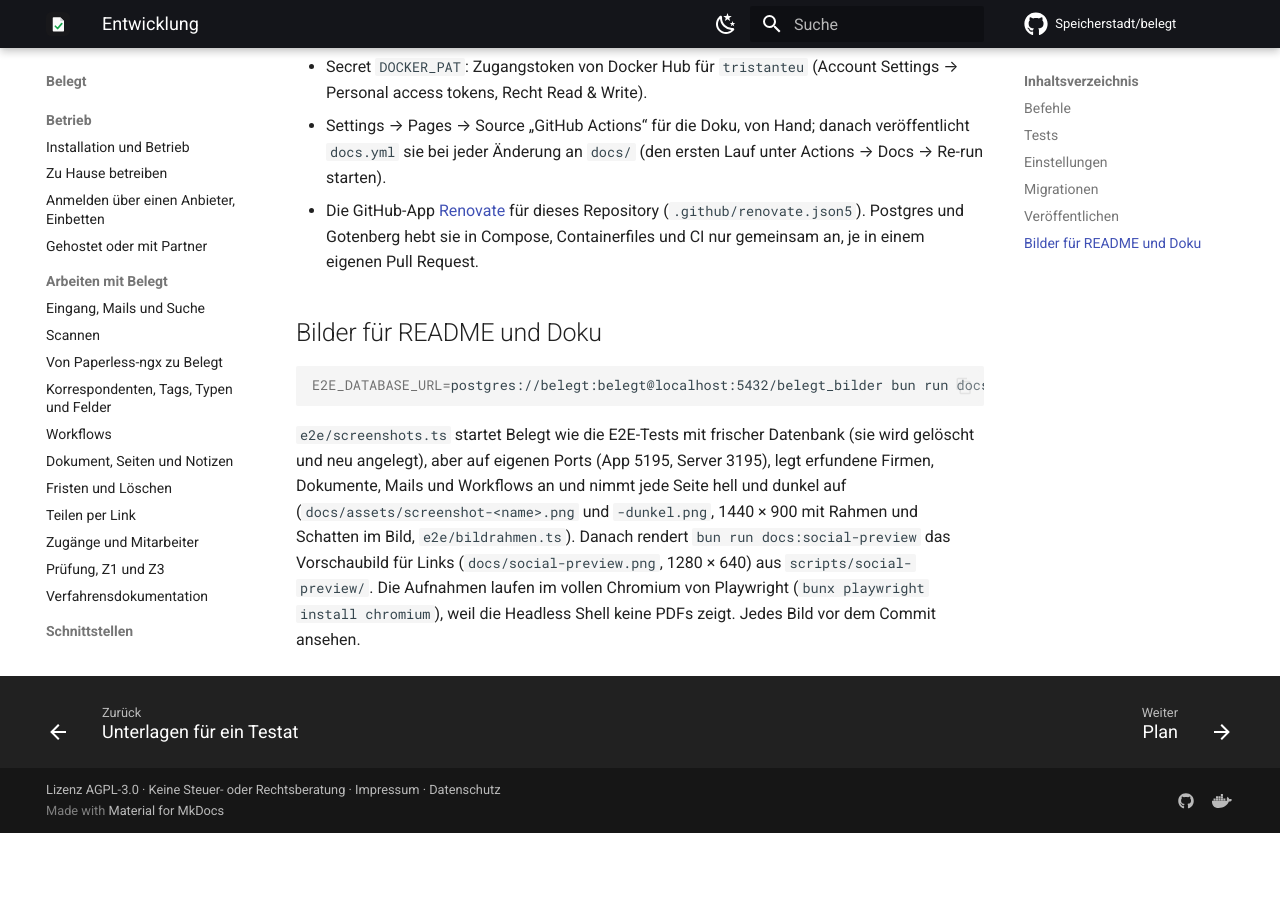
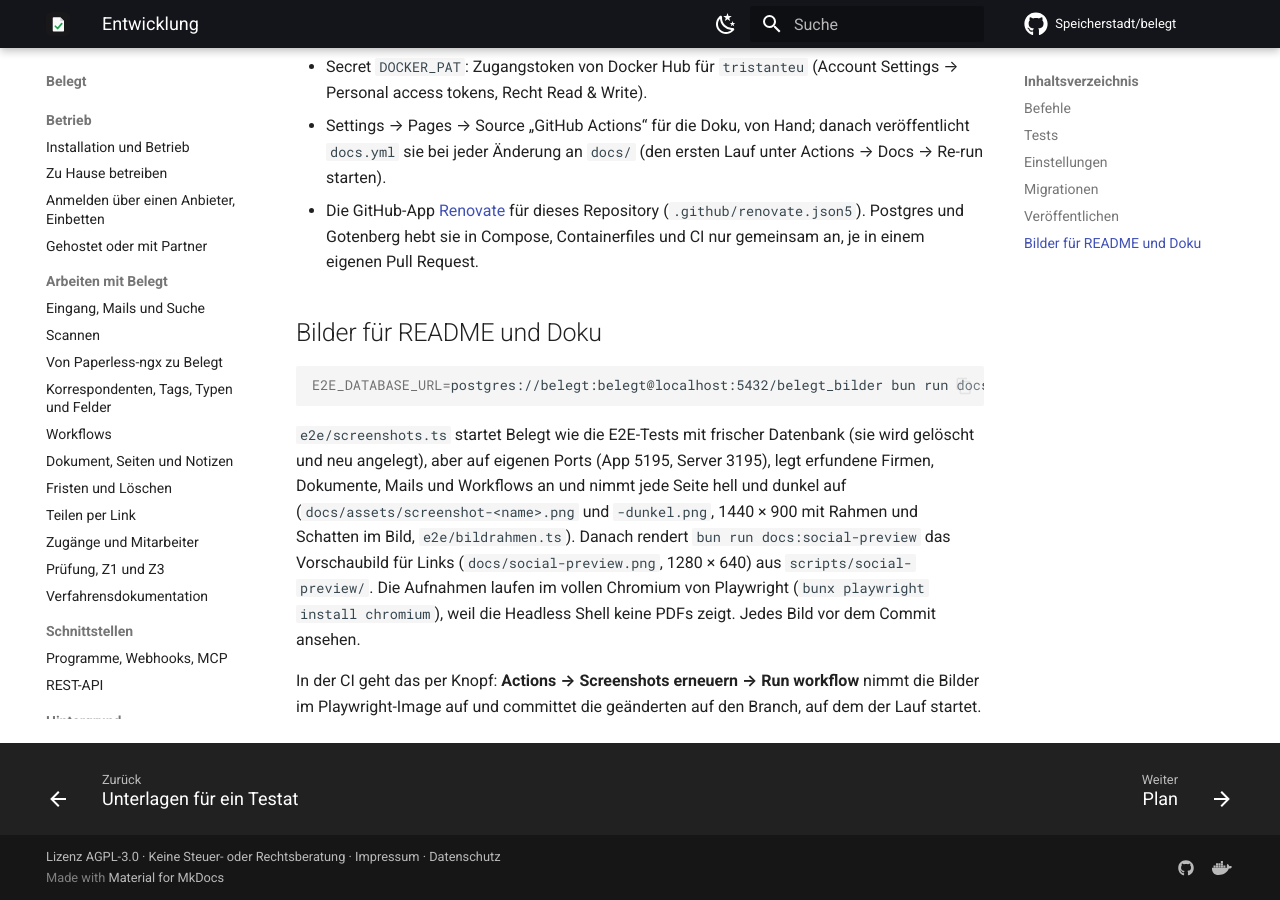
Before and after one commit to Speicherstadt/belegt, an MkDocs documentation site: the page built from docs/entwicklung.md, in a window 1280 px wide and 900 px high, scrolled down 4506 px. Built offline with MkDocs 1.6.1 and Material for MkDocs 9.7.7, drawn with Linux system fonts in a browser that asks for light colours; plug-ins that fetch from the network failed and are left out; comment, search, counter and statistics services are not loaded; before the commit the page ends 5339 px from its top, so only the background shows below that.

Commit message:
CI: Screenshots per Knopf erneuern, wie in Haben
Co-Authored-By: Claude Opus 5.5 <noreply@anthropic.com>
Claude-Session: https://claude.ai/code/session_01Y3rdfaQV8NGbALi2VXx9T4

```diff
--- a/docs/entwicklung.md
+++ b/docs/entwicklung.md
@@ -145,3 +145,6 @@ Seite hell und dunkel auf (`docs/assets/screenshot-<name>.png` und `-dunkel.png`
 im Bild, `e2e/bildrahmen.ts`). Danach rendert `bun run docs:social-preview` das Vorschaubild für Links
 (`docs/social-preview.png`, 1280 × 640) aus `scripts/social-preview/`. Die Aufnahmen laufen im vollen Chromium von Playwright
 (`bunx playwright install chromium`), weil die Headless Shell keine PDFs zeigt. Jedes Bild vor dem Commit ansehen.
+
+In der CI geht das per Knopf: **Actions → Screenshots erneuern → Run workflow** nimmt die Bilder im Playwright-Image
+auf und committet die geänderten auf den Branch, auf dem der Lauf startet.
```
Also changed, not shown: 1 other file.
